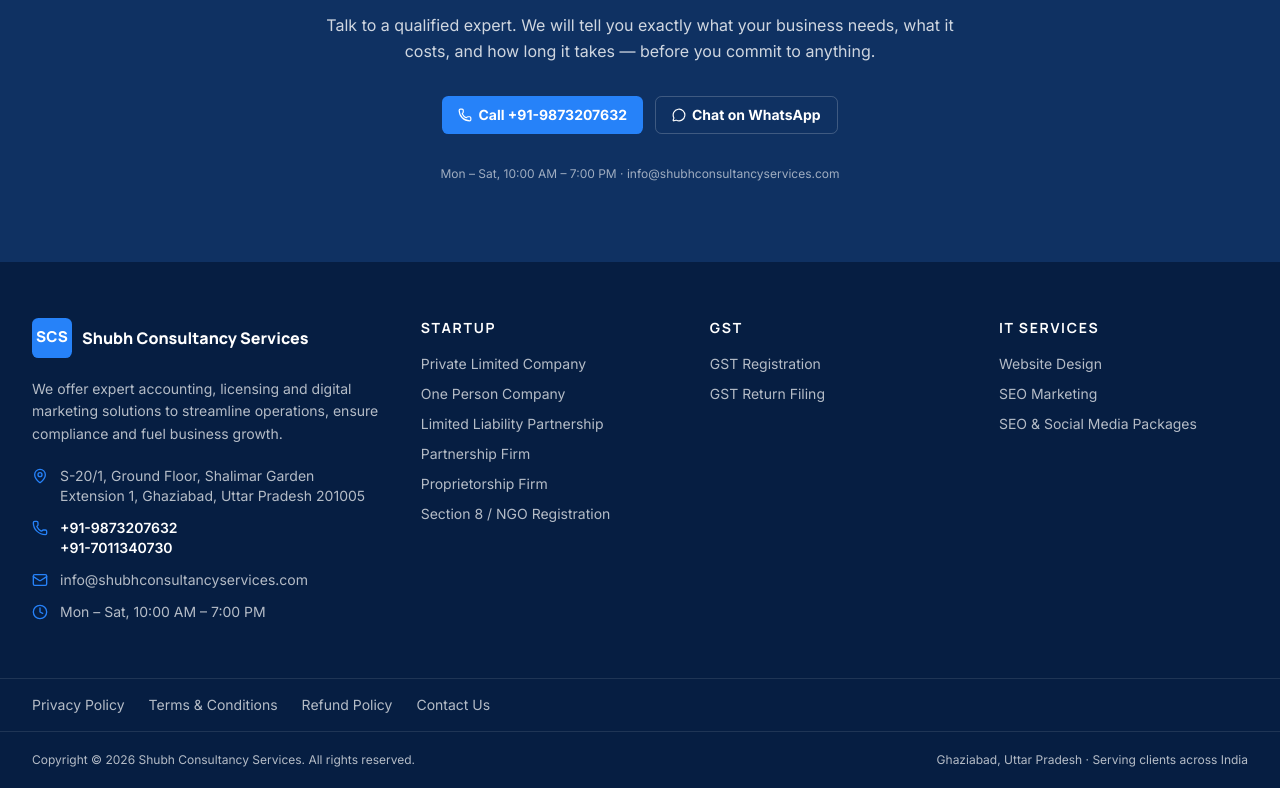
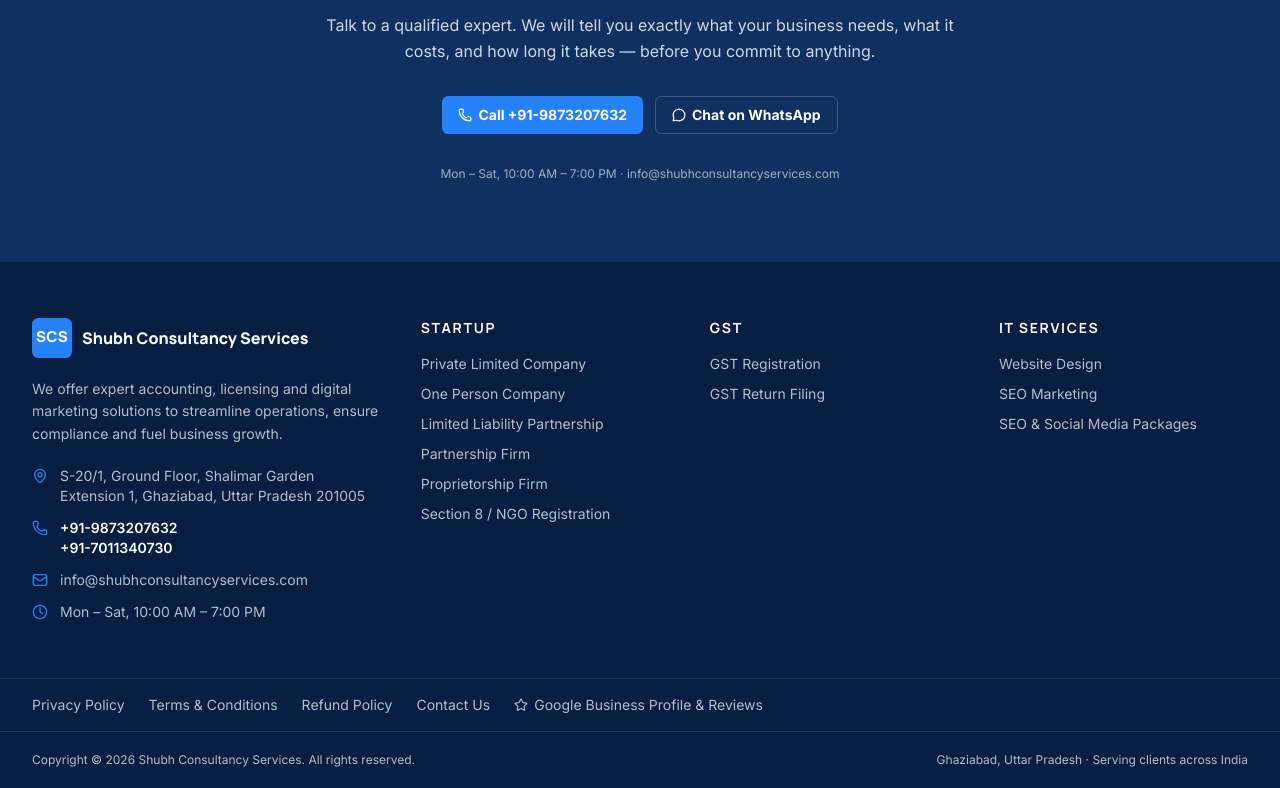
Before and after one commit to 121rahuljha-cmd/shubh-consultancy-services, a Next.js app: page / in a window 1280 px wide. Shown: the part 5588-6376 px from the top of the page. Built offline with nearby package versions, Linux system fonts and the light colour scheme; no server answers; the database is empty.

Commit message:
Add Google Business Profile link to global footer

```diff
--- a/components/site-footer.tsx
+++ b/components/site-footer.tsx
@@ -1,6 +1,6 @@
 import Image from 'next/image'
 import Link from 'next/link'
-import { Mail, MapPin, Phone, Clock } from 'lucide-react'
+import { Mail, MapPin, Phone, Clock, Star } from 'lucide-react'
 import { contact, getVisibleContactNumbers, navGroups } from '@/lib/site-data'
 
 const legalLinks = [
@@ -8,6 +8,7 @@ const legalLinks = [
   { label: 'Terms & Conditions', href: '/terms-and-conditions' },
   { label: 'Refund Policy', href: '/refund-policy' },
   { label: 'Contact Us', href: '/contact' },
+  { label: 'Google Business Profile & Reviews', href: 'https://www.google.com/maps/search/?api=1&query=Shubh%20Consultancy%20Services&query_place_id=ChIJkTi7COtYH44RWlrdu9MW2mY', external: true },
 ]
 
 export function SiteFooter() {
@@ -107,7 +108,19 @@ export function SiteFooter() {
       {/* Secondary link row */}
       <div className="border-t border-white/10">
         <div className="container-page flex flex-wrap items-center gap-x-6 gap-y-2 py-4 text-sm">
-          {legalLinks.map((link) => (
+          {legalLinks.map((link) =>
+            'external' in link && link.external ? (
+              <a
+                key={link.href}
+                href={link.href}
+                target="_blank"
+                rel="noopener noreferrer"
+                className="inline-flex items-center gap-1.5 transition-colors hover:text-brand"
+              >
+                <Star className="size-3.5" aria-hidden="true" />
+                {link.label}
+              </a>
+            ) : (
               <Link
                 key={link.href}
                 href={link.href}
@@ -115,7 +128,8 @@ export function SiteFooter() {
               >
                 {link.label}
               </Link>
-          ))}
+            ),
+          )}
         </div>
       </div>
 
```
Lines whose indentation alone changed are shown as unchanged.
